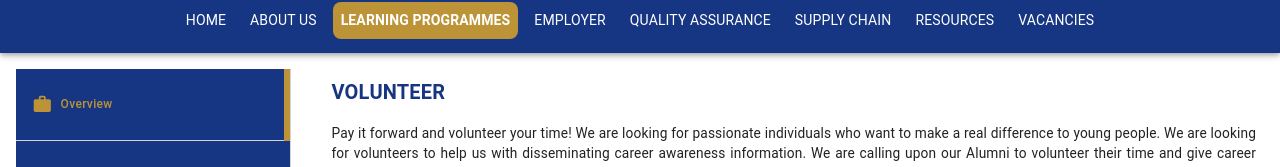
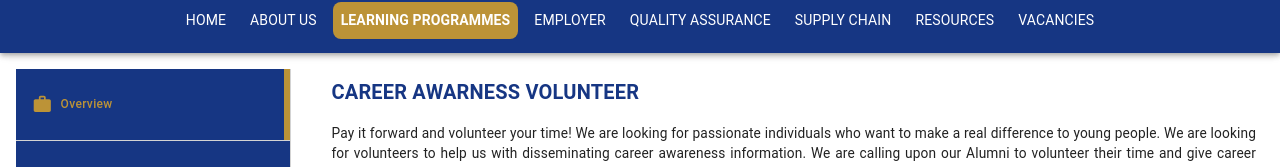
Before and after one commit to Fasset-Org/FASSET-WEBSITE, a React (Create React App) app: page /learnerOverview in a window 1280 px wide. Shown: the part 140-307 px from the top of the page. Built offline with nearby package versions, Linux system fonts and the light colour scheme.

Commit message:
Update ScarceSkills.jsx

```diff
--- a/src/components/Learners/ScarceSkills.jsx
+++ b/src/components/Learners/ScarceSkills.jsx
@@ -20,7 +20,7 @@ const ScarceSkills = () => {
         fontWeight="bolder"
         sx={{ color: "primary.main", textTransform: "uppercase" }}
       >
-        Volunteer
+        CAREER AWARNESS VOLUNTEER
       </Typography>
       <Typography textAlign="justify">
         Pay it forward and volunteer your time! We are looking for passionate
```
